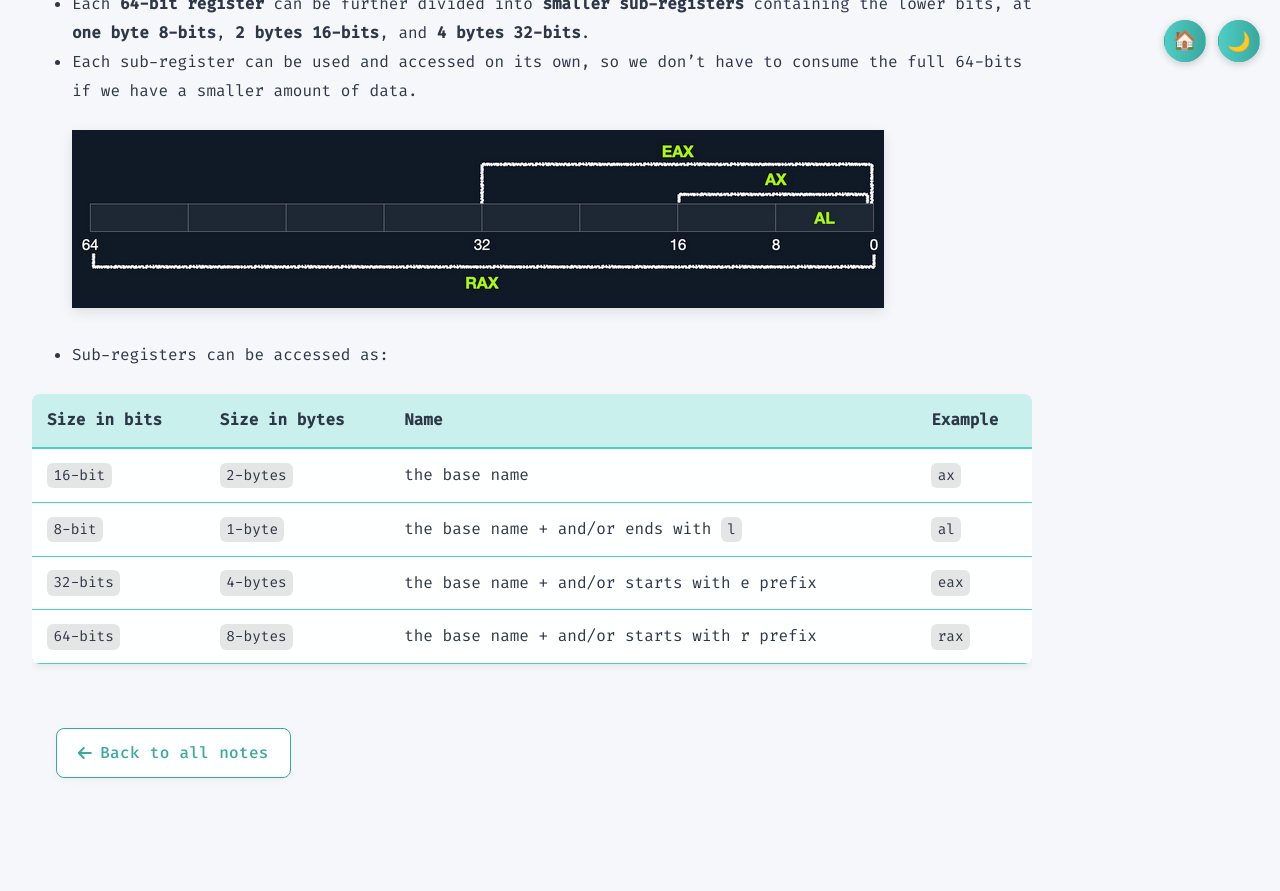
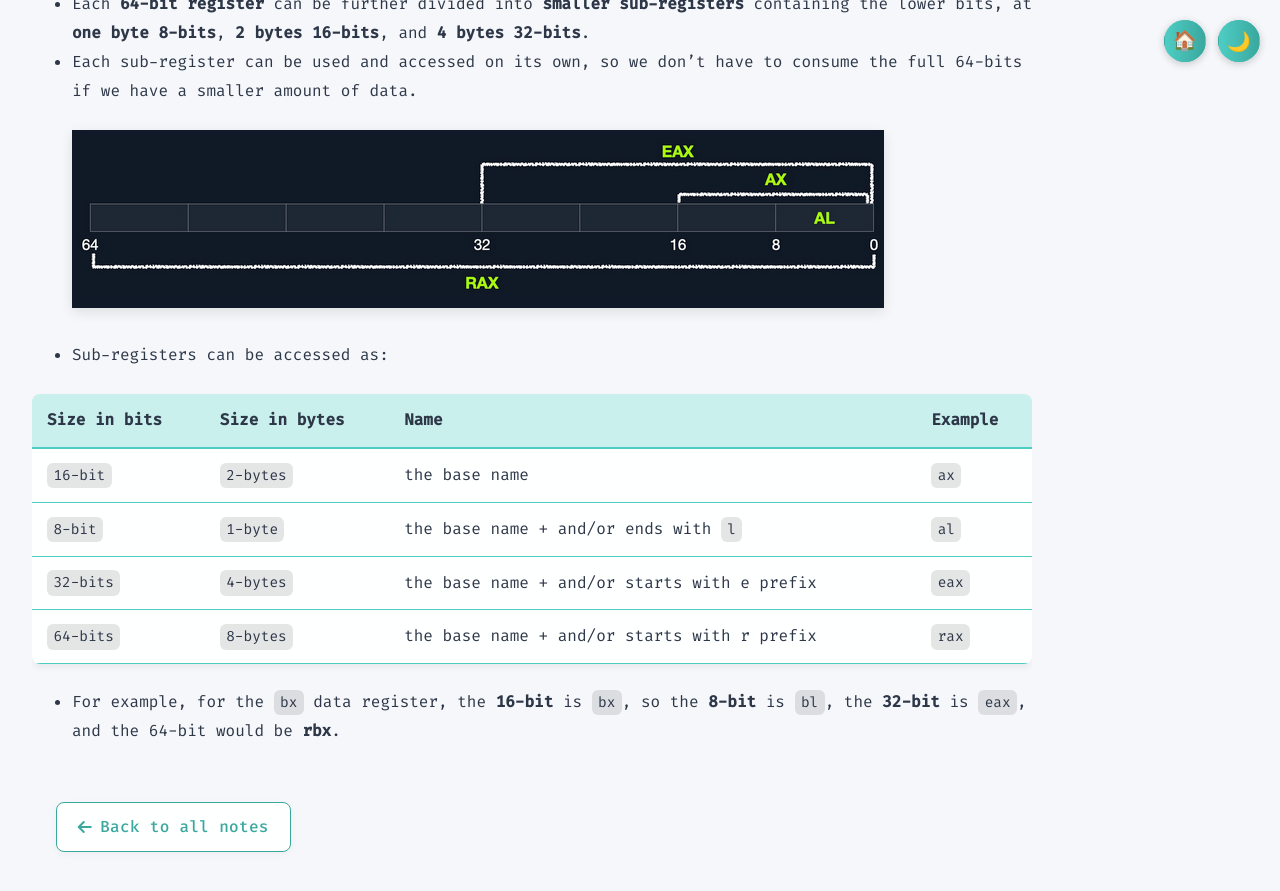
Before and after one commit to PathogenicKatt/PathogenicKatt.github.io, a Jekyll site: the page built from _notes/intro-to-assembly.md, in a window 1280 px wide and 900 px high, scrolled down 14029 px. Shown: the top 891 px of the window. Built offline with Jekyll 4.4.1, drawn with Linux system fonts in a browser that asks for light colours; before the commit the page ends 14855 px from its top, so only the background shows below that.

Commit message:
Update notes

```diff
--- a/_notes/intro-to-assembly.md
+++ b/_notes/intro-to-assembly.md
@@ -427,3 +427,5 @@ syscall
     </tr>
 </tbody>
 </table>
+
+- For example, for the <code>bx</code> data register, the **16-bit** is <code>bx</code>,  so the **8-bit** is <code>bl</code>, the **32-bit** is <code>eax</code>, and the 64-bit would be **rbx**.
```
